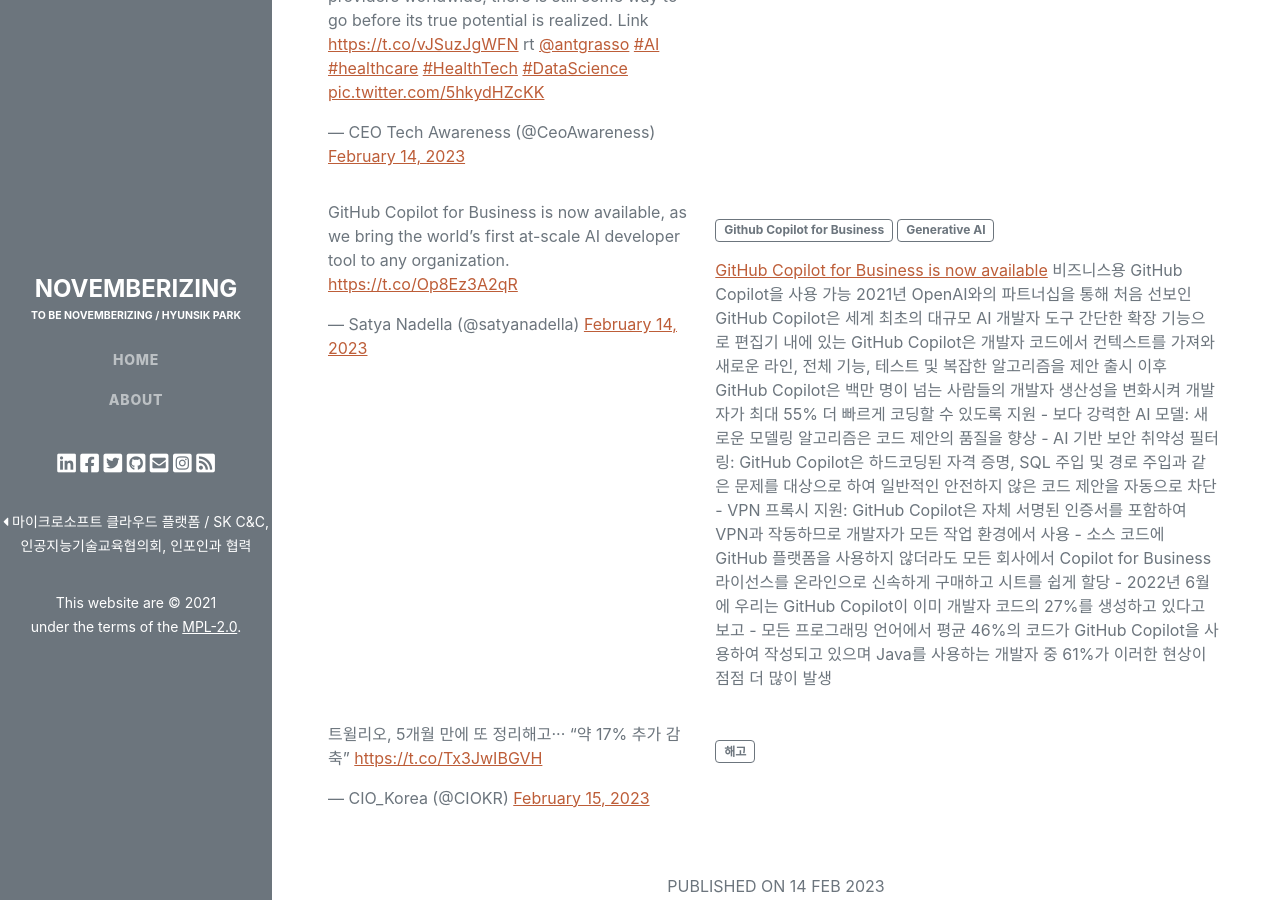
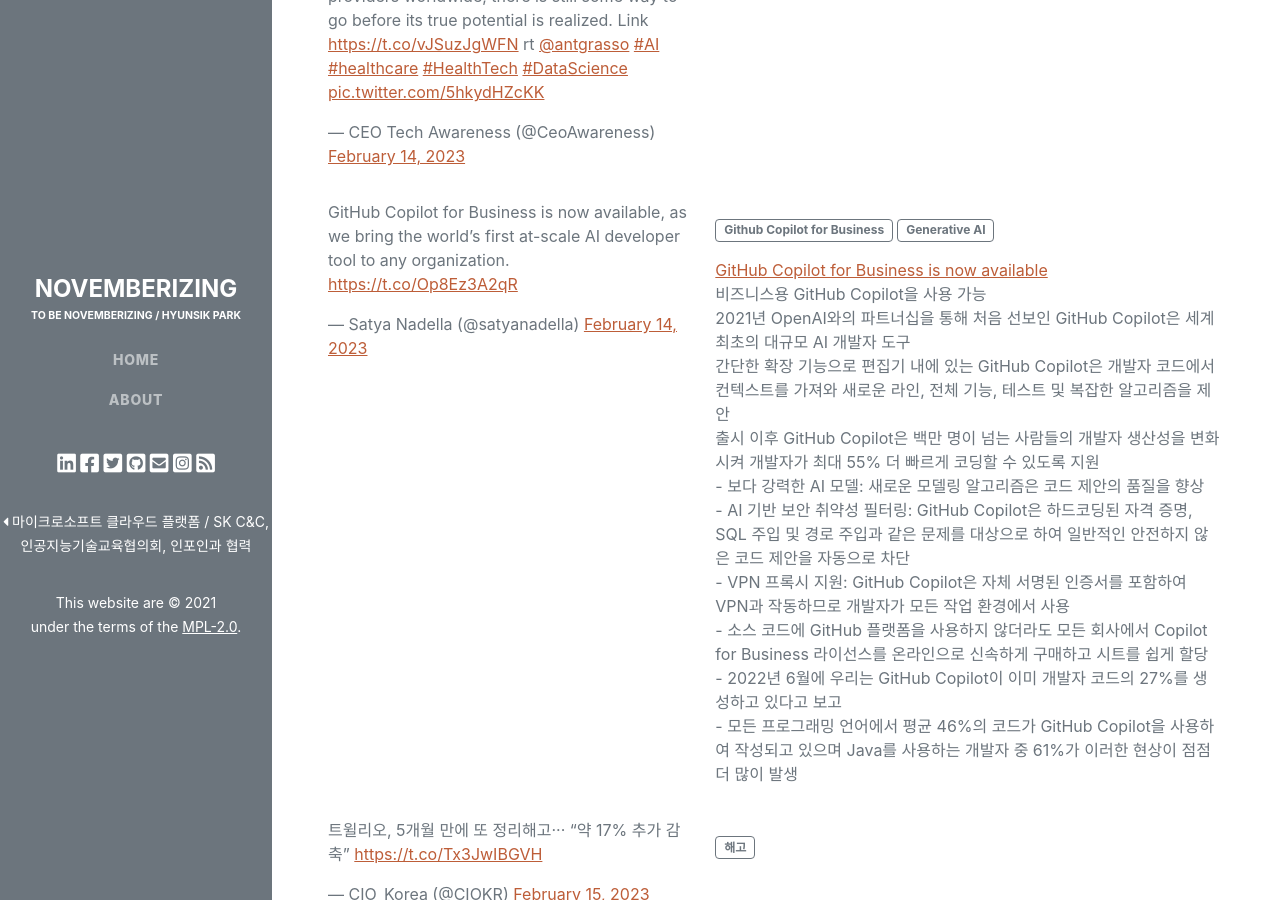
Before and after one commit to novemberizing/novemberizing.github.io, a Jekyll site: the page built from _posts/2023-02-15-NewsXBrief.md, in a window 1280 px wide and 900 px high, scrolled down 2926 px. Built offline with Jekyll 4.4.1, drawn with Linux system fonts in a browser that asks for light colours; comment, search, counter and statistics services are not loaded.

Commit message:
업데이트

```diff
--- a/_posts/2023-02-15-NewsXBrief.md
+++ b/_posts/2023-02-15-NewsXBrief.md
@@ -161,23 +161,17 @@
             <span class="badge badge-outline-secondary">Generative AI</span>
         </p>
         <p class="mb-3">
-            <a href="https://github.blog/2023-02-14-github-copilot-for-business-is-now-available/">GitHub Copilot for Business is now available</a>
-
-            비즈니스용 GitHub Copilot을 사용 가능
-
-            2021년 OpenAI와의 파트너십을 통해 처음 선보인 GitHub Copilot은 세계 최초의 대규모 AI 개발자 도구
-
-            간단한 확장 기능으로 편집기 내에 있는 GitHub Copilot은 개발자 코드에서 컨텍스트를 가져와 새로운 라인, 전체 기능, 테스트 및 복잡한 알고리즘을 제안
-
-            출시 이후 GitHub Copilot은 백만 명이 넘는 사람들의 개발자 생산성을 변화시켜 개발자가 최대 55% 더 빠르게 코딩할 수 있도록 지원
-
-            - 보다 강력한 AI 모델: 새로운 모델링 알고리즘은 코드 제안의 품질을 향상
-            - AI 기반 보안 취약성 필터링: GitHub Copilot은 하드코딩된 자격 증명, SQL 주입 및 경로 주입과 같은 문제를 대상으로 하여 일반적인 안전하지 않은 코드 제안을 자동으로 차단
-            - VPN 프록시 지원: GitHub Copilot은 자체 서명된 인증서를 포함하여 VPN과 작동하므로 개발자가 모든 작업 환경에서 사용
-            - 소스 코드에 GitHub 플랫폼을 사용하지 않더라도 모든 회사에서 Copilot for Business 라이선스를 온라인으로 신속하게 구매하고 시트를 쉽게 할당
-
-            - 2022년 6월에 우리는 GitHub Copilot이 이미 개발자 코드의 27%를 생성하고 있다고 보고
-            - 모든 프로그래밍 언어에서 평균 46%의 코드가 GitHub Copilot을 사용하여 작성되고 있으며 Java를 사용하는 개발자 중 61%가 이러한 현상이 점점 더 많이 발생
+            <a href="https://github.blog/2023-02-14-github-copilot-for-business-is-now-available/">GitHub Copilot for Business is now available</a><br />
+            비즈니스용 GitHub Copilot을 사용 가능<br />
+            2021년 OpenAI와의 파트너십을 통해 처음 선보인 GitHub Copilot은 세계 최초의 대규모 AI 개발자 도구<br />
+            간단한 확장 기능으로 편집기 내에 있는 GitHub Copilot은 개발자 코드에서 컨텍스트를 가져와 새로운 라인, 전체 기능, 테스트 및 복잡한 알고리즘을 제안<br />
+            출시 이후 GitHub Copilot은 백만 명이 넘는 사람들의 개발자 생산성을 변화시켜 개발자가 최대 55% 더 빠르게 코딩할 수 있도록 지원<br />
+            - 보다 강력한 AI 모델: 새로운 모델링 알고리즘은 코드 제안의 품질을 향상<br />
+            - AI 기반 보안 취약성 필터링: GitHub Copilot은 하드코딩된 자격 증명, SQL 주입 및 경로 주입과 같은 문제를 대상으로 하여 일반적인 안전하지 않은 코드 제안을 자동으로 차단<br />
+            - VPN 프록시 지원: GitHub Copilot은 자체 서명된 인증서를 포함하여 VPN과 작동하므로 개발자가 모든 작업 환경에서 사용<br />
+            - 소스 코드에 GitHub 플랫폼을 사용하지 않더라도 모든 회사에서 Copilot for Business 라이선스를 온라인으로 신속하게 구매하고 시트를 쉽게 할당<br />
+            - 2022년 6월에 우리는 GitHub Copilot이 이미 개발자 코드의 27%를 생성하고 있다고 보고<br />
+            - 모든 프로그래밍 언어에서 평균 46%의 코드가 GitHub Copilot을 사용하여 작성되고 있으며 Java를 사용하는 개발자 중 61%가 이러한 현상이 점점 더 많이 발생<br />
         </p>
     </div>
 </div>
```
